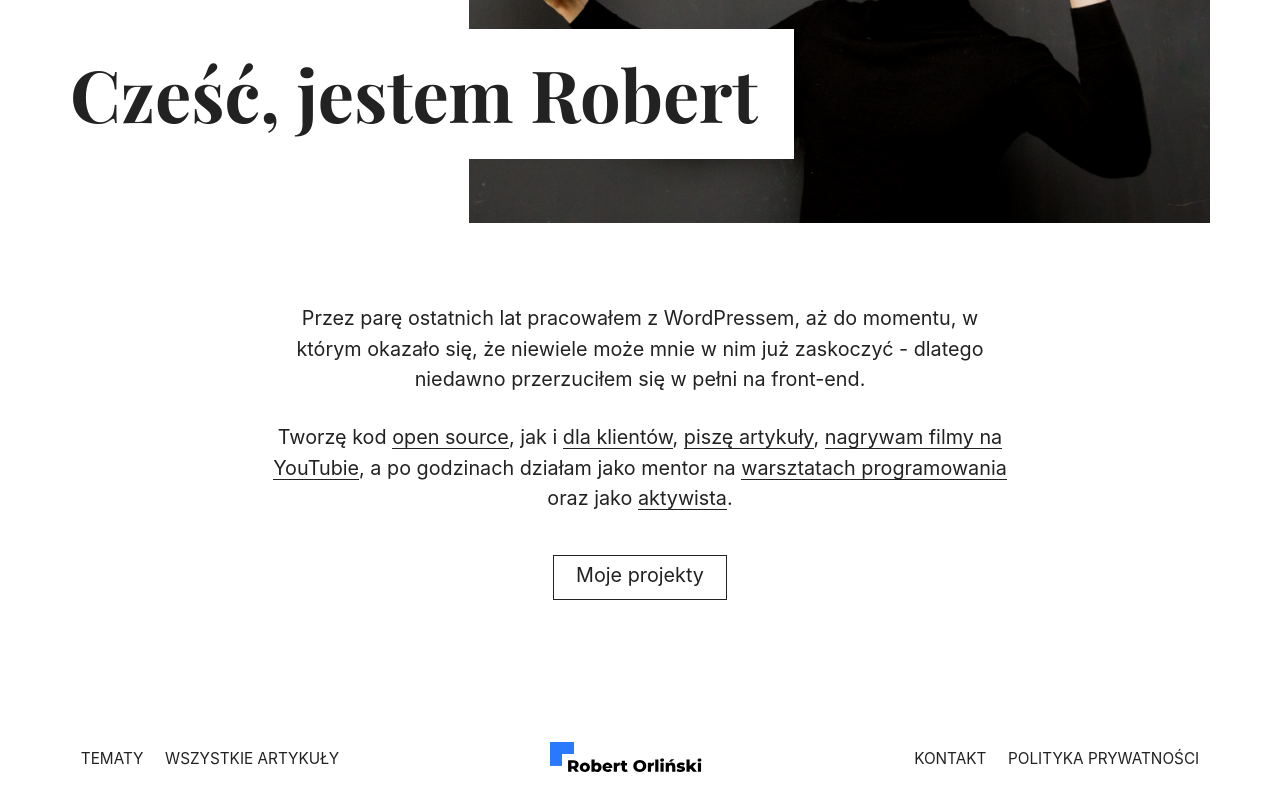
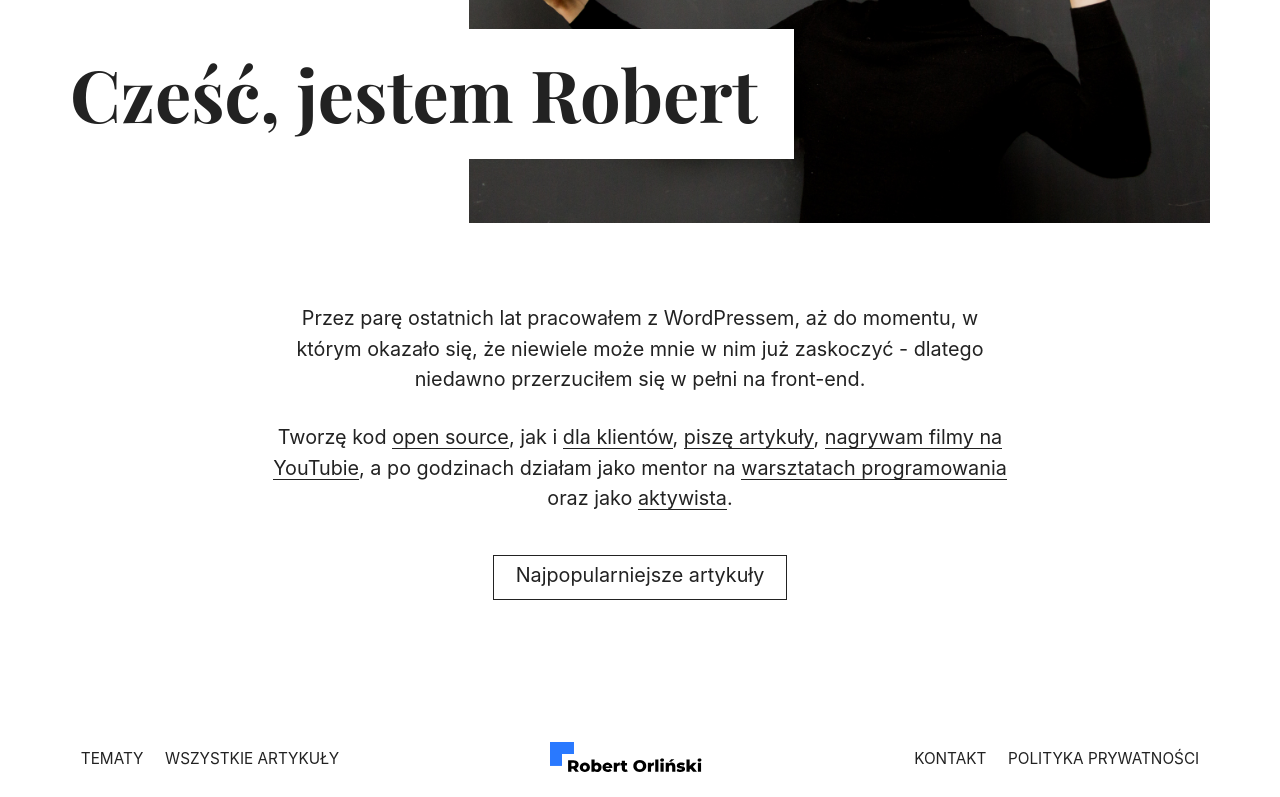
Before and after one commit to robert-orlinski/robertorlinski.pl, a Next.js app: page / in a window 1280 px wide. Shown: the part 367-1164 px from the top of the page. Built offline with nearby package versions, Linux system fonts and the light colour scheme; a web font is replaced by a local one.

Commit message:
fix article slugs

```diff
--- a/components/Intro/index.tsx
+++ b/components/Intro/index.tsx
@@ -26,7 +26,7 @@ export const Intro = () => (
     </P>
     <TextWithLinks text={mySummary} />
     <ButtonContainer>
-      <Button href="/najpopularniejsze-artykuly">Moje projekty</Button>
+      <Button href="/najpopularniejsze">Najpopularniejsze artykuły</Button>
     </ButtonContainer>
   </Content>
 );
--- a/components/MainHeader/index.tsx
+++ b/components/MainHeader/index.tsx
@@ -3,6 +3,7 @@ import Image from 'next/image';
 
 import { WideWrapper } from '../Foundations/Wrapper';
 import { Nav } from '../TopNav';
+import { Title } from '../SectionTitle';
 
 import { to } from '../../helpers/styles/devices';
 
@@ -19,7 +20,7 @@ const Banner = styled(WideWrapper)`
   }
 `;
 
-const Title = styled.h1`
+const MainTitle = styled(Title)`
   position: absolute;
   z-index: 9;
   left: 0;
@@ -28,7 +29,6 @@ const Title = styled.h1`
   padding: 0.5rem 2rem 0.5rem 0;
 
   white-space: pre;
-  font-size: 4rem;
 
   background-color: #fff;
 `;
@@ -45,7 +45,7 @@ export const MainBanner = () => (
   <header>
     <Nav />
     <Banner>
-      <Title>Cześć, jestem Robert</Title>
+      <MainTitle>Cześć, jestem Robert</MainTitle>
       <ImageContainer>
         <StyledImage
           src={bannerImage}
--- /dev/null
+++ b/components/SectionTitle/index.tsx
@@ -0,0 +1,5 @@
+import styled from 'styled-components';
+
+export const Title = styled.h2`
+  font-size: 4rem;
+`;
--- a/helpers/routes/footer/contentMenu.ts
+++ b/helpers/routes/footer/contentMenu.ts
@@ -6,7 +6,7 @@ export const contentMenu: CatalogedLinksArrayType = [
     title: 'Tematy',
   },
   {
-    href: '/wszystkie-wpisy',
+    href: '/artykuly',
     title: 'Wszystkie artykuły',
   },
 ];
--- a/helpers/routes/header/mainMenu.ts
+++ b/helpers/routes/header/mainMenu.ts
@@ -6,7 +6,7 @@ export const mainMenu: CatalogedLinksArrayType = [
     title: 'Darmowy e-book',
   },
   {
-    href: '/wszystkie-wpisy',
+    href: '/artykuly',
     title: 'Wszystkie artykuły',
   },
   {
--- a/helpers/routes/mySummary.ts
+++ b/helpers/routes/mySummary.ts
@@ -29,7 +29,7 @@ export const mySummary: ArrayOfTextsType = [
   {
     type: 'internal-link',
     text: 'piszę artykuły',
-    href: '/wszystkie-artykuly',
+    href: '/artykuly',
   },
   {
     type: 'text',
```
